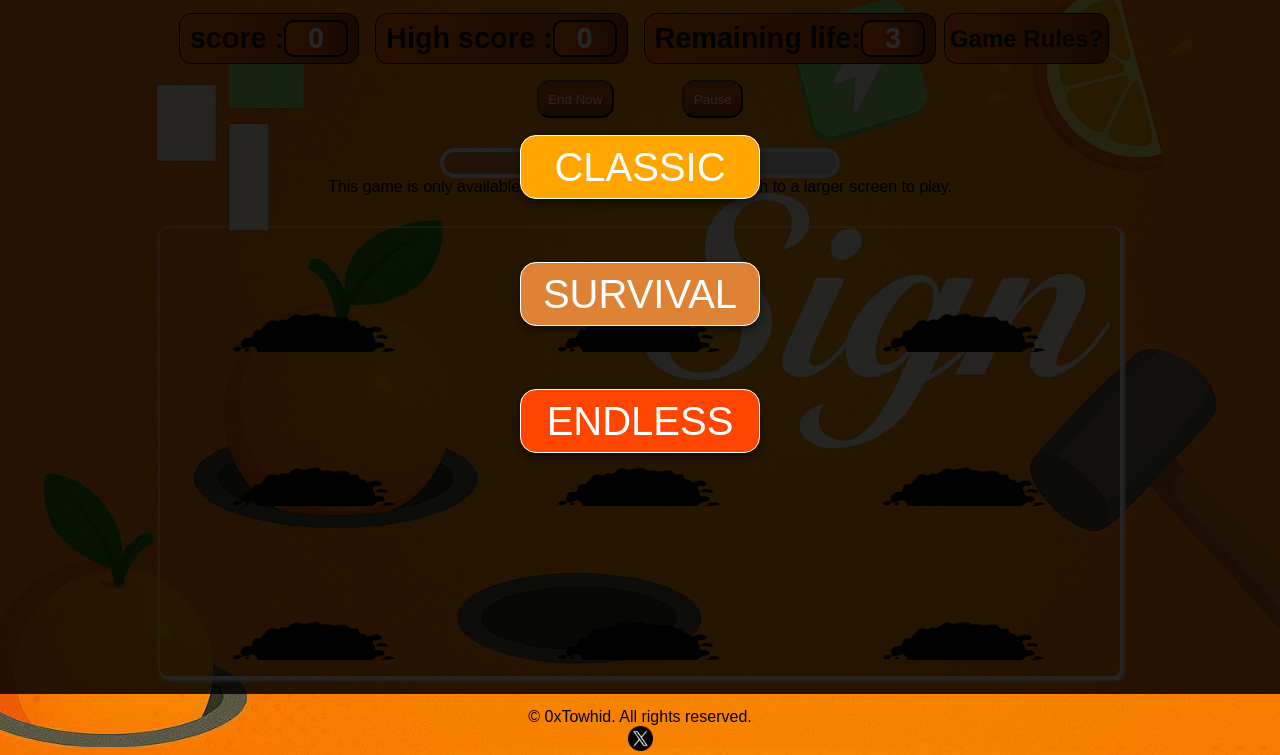
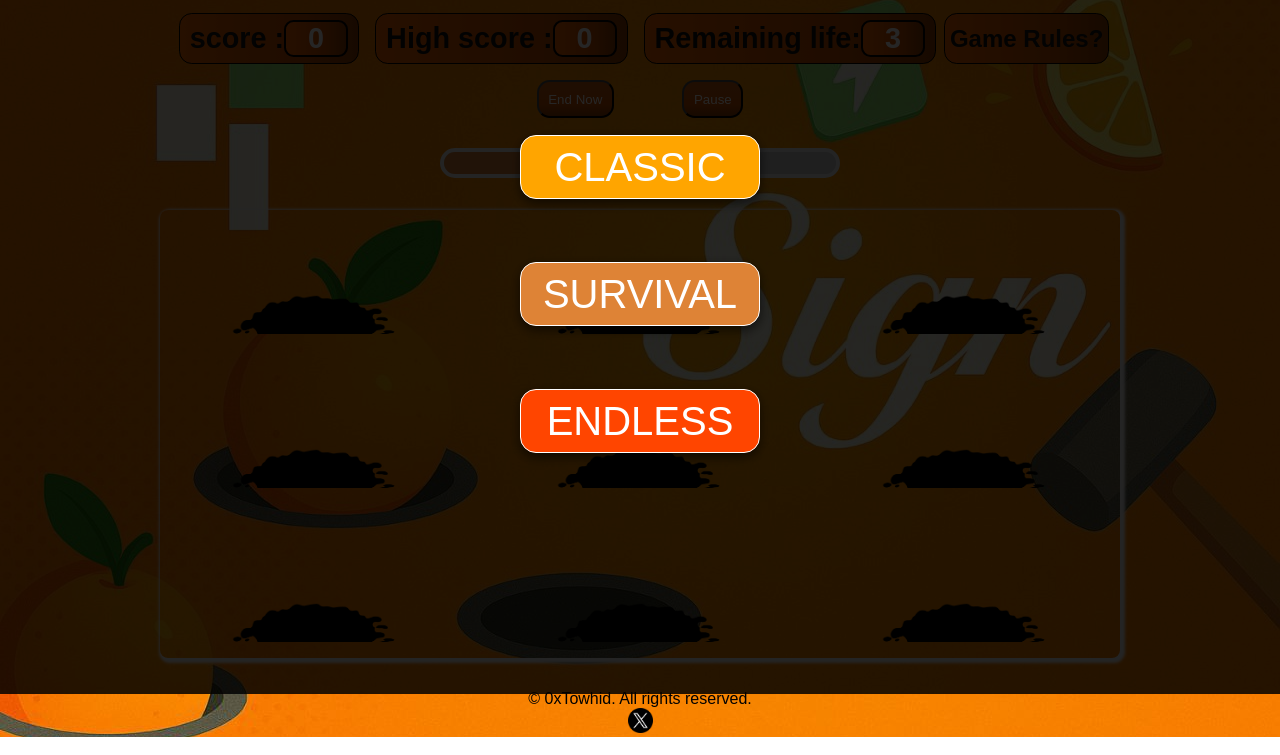
Before and after one commit to touhid121/SIng-Orange-Whack, a plain HTML site: page index.html in a window 1280 px wide. Shown: the part 106-861 px from the top of the page. Drawn offline with Linux system fonts and the light colour scheme.

Commit message:
Add files via upload

```diff
--- a/index.html
+++ b/index.html
@@ -48,7 +48,7 @@
         <span class="timer"> <span id="time" style="width: 60%;"></span></span>
       </div>
       <div id="mobile-warning">
-        <p>This game is only available on desktop devices. Please switch to a larger screen to play.</p>
+
       </div>
 
 
```
